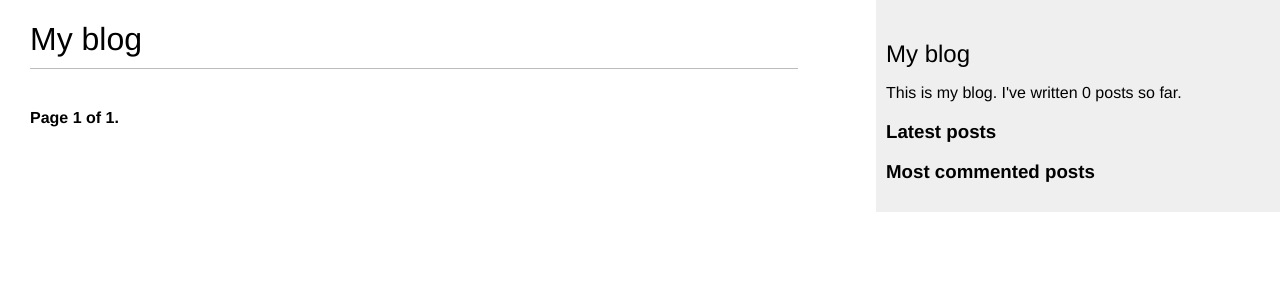
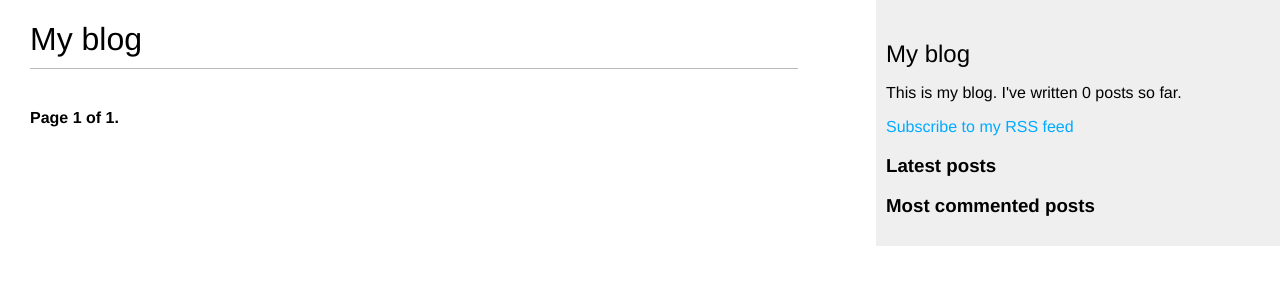
Before and after one commit to Pietruszko/blog-app, a Django app: page /blog/ in a window 1280 px wide. Shown: the top 300 px of the page. Run offline with Django 5.2, Linux system fonts and the light colour scheme; data that the repository does not hold is empty.

Commit message:
feat: add url path to rss feed and option to subscribe in base template

```diff
--- a/blog/templates/blog/base.html
+++ b/blog/templates/blog/base.html
@@ -17,6 +17,11 @@
                 This is my blog.
                 I've written {% total_posts %} posts so far.
             </p>
+            <p>
+                <a href="{% url "blog:post_feed" %}">
+                    Subscribe to my RSS feed
+                </a>
+            </p>
             <h3>Latest posts</h3>
             {% show_latest_posts 3 %}
             <h3>Most commented posts</h3>
--- a/blog/urls.py
+++ b/blog/urls.py
@@ -1,5 +1,6 @@
 from django.urls import path
 from . import views
+from .feeds import LatestPostsFeed
 
 app_name = 'blog'
 
@@ -16,4 +17,5 @@ urlpatterns = [
     ),
     path('<int:post_id>/share/', views.post_share, name='post_share'),
     path('<int:post_id>/comment/', views.post_comment, name='post_comment'),
+    path('feed/', LatestPostsFeed(), name='post_feed'),
 ]
```
